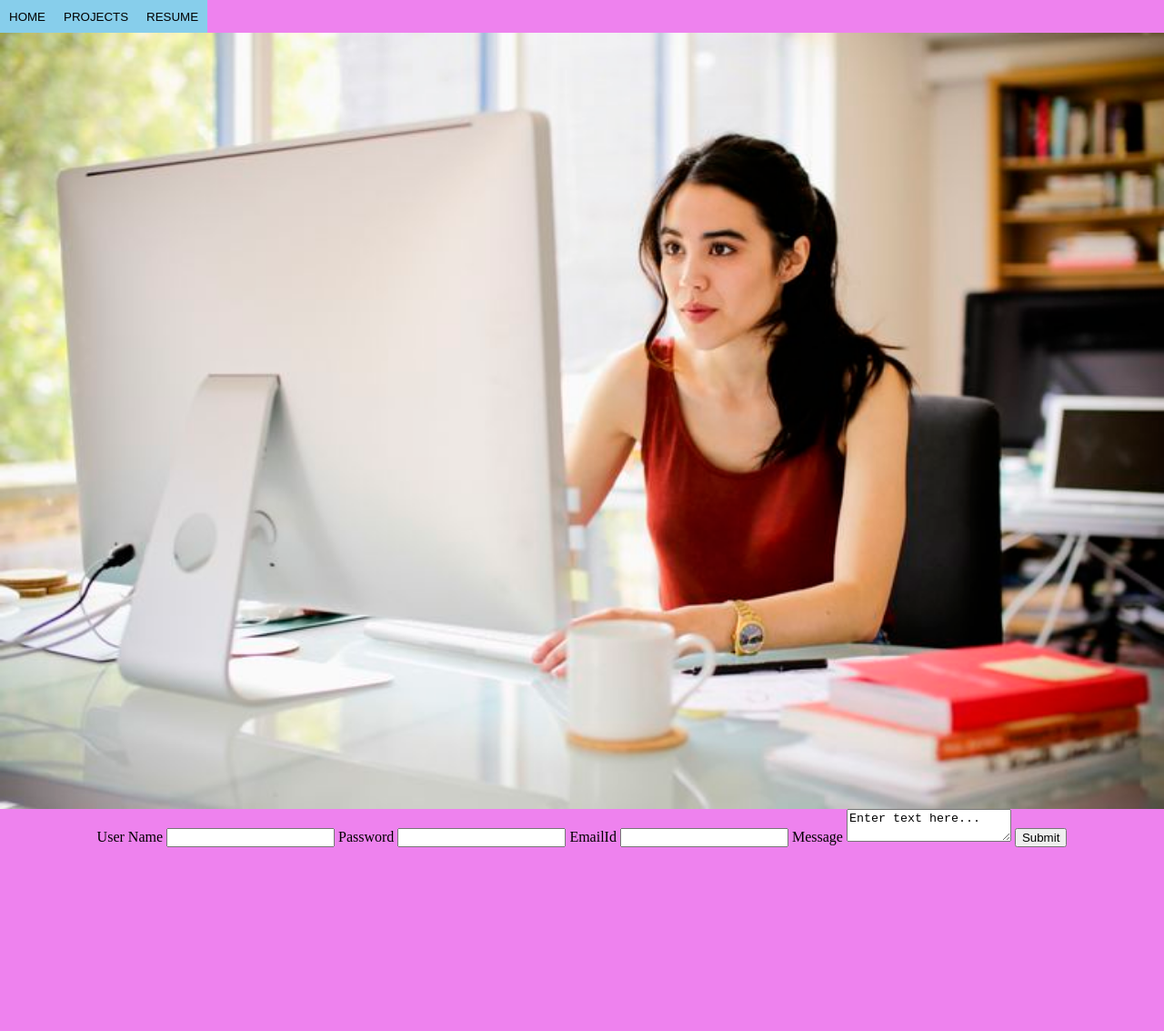
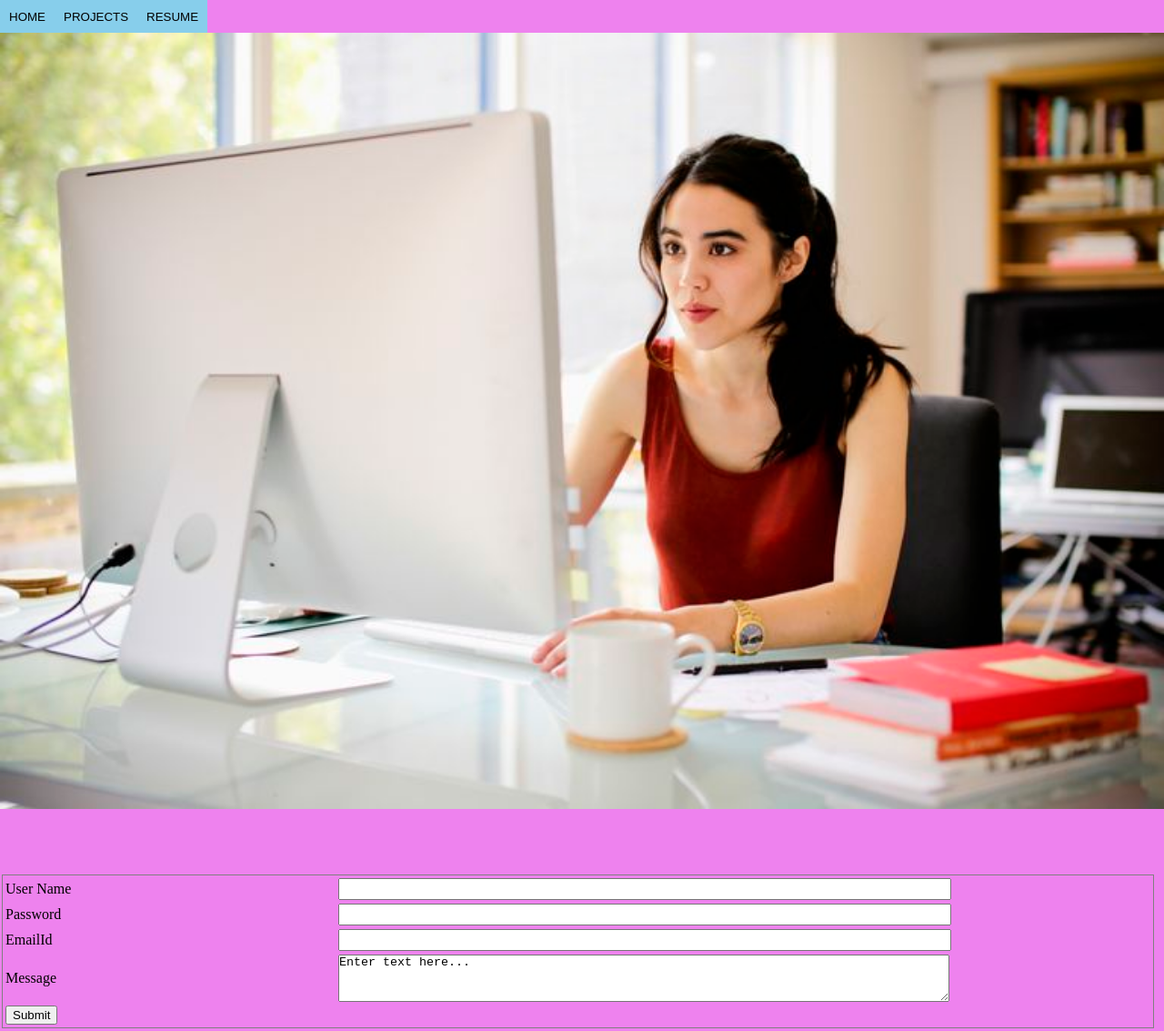
Before and after one commit to PVSPReddy/MyProfile, a plain HTML site: page index.html in a window 1280 px wide. Shown: the whole page at 91% size. Before the commit the page ends 931 px from the top, so only its background shows below. Drawn offline with Linux system fonts and the light colour scheme.

Commit message:
Committing changes

```diff
--- a/ProjFiles/CssFiles/index.css
+++ b/ProjFiles/CssFiles/index.css
@@ -128,12 +128,36 @@ body
 
 .contactDiv
 {
+  width: 99%;
+  float: left;
+  padding-left: 2px;
+  padding-bottom: 4px;
+  padding-right: 2px
+  margin: 0;
+}
+.contactTable
+{
   width: 100%;
   float: left;
   padding: 0;
   margin: 0;
 }
-
+.contactTextBox
+{
+  height:20px;
+  width: 75%;
+  float: left;
+  padding: 0;
+  margin: 0;
+}
+.contactCommentBox
+{
+  height:50px;
+  width: 75%;
+  float: left;
+  padding: 0;
+  margin: 0;
+}
 
 
 .indexPage
--- a/index.html
+++ b/index.html
@@ -22,45 +22,51 @@
           <img src="ProjFiles/Images/CoverImage.jpg" onclick="searchBackClicked(this)" data-id="search" type="image/jpg" style="height : 100%; width : 100%; float:left;" id="searchBack" ></img>
         </div>
         <div class="contactDiv">
+            <table class="contactTable" frame="box">
           <form method="post">
             <tr>
               <td>
                 User Name
               </td>
               <td>
-                <input type="text" name="logUName" />
+                <input class="contactTextBox" type="text" name="logUName" />
               </td>
             </tr>
+            <br>
             <tr>
               <td>
                 Password
               </td>
               <td>
-                <input type="password" name="logUPwd"/>
+                <input class="contactTextBox" type="password" name="logUPwd"/>
               </td>
             </tr>
+            <br>
             <tr>
               <td>
                 EmailId
               </td>
               <td>
-                <input type="text" name="logUName" />
+                <input class="contactTextBox" type="text" name="logUName" />
               </td>
             </tr>
+            <br>
             <tr>
               <td>
                 Message
               </td>
               <td>
-                <textarea name="comment">Enter text here...</textarea>
+                <textarea class="contactCommentBox" name="comment">Enter text here...</textarea>
               </td>
             </tr>
+            <br>
             <tr>
               <td>
                 <input type="submit"/>
               </td>
             </tr>
           </form>
+                </table>
         </div>
         <!-- <div class="indexPage">
         </div>
@@ -74,3 +80,12 @@
 </center>
 </body>
 </html>
+
+
+<!--
+<div class="wrapper">
+  <div class="box a">A</div>
+  <div class="box b">B</div>
+  <div class="box c">C</div>
+  <div class="box d">D</div>
+</div>-->
```
